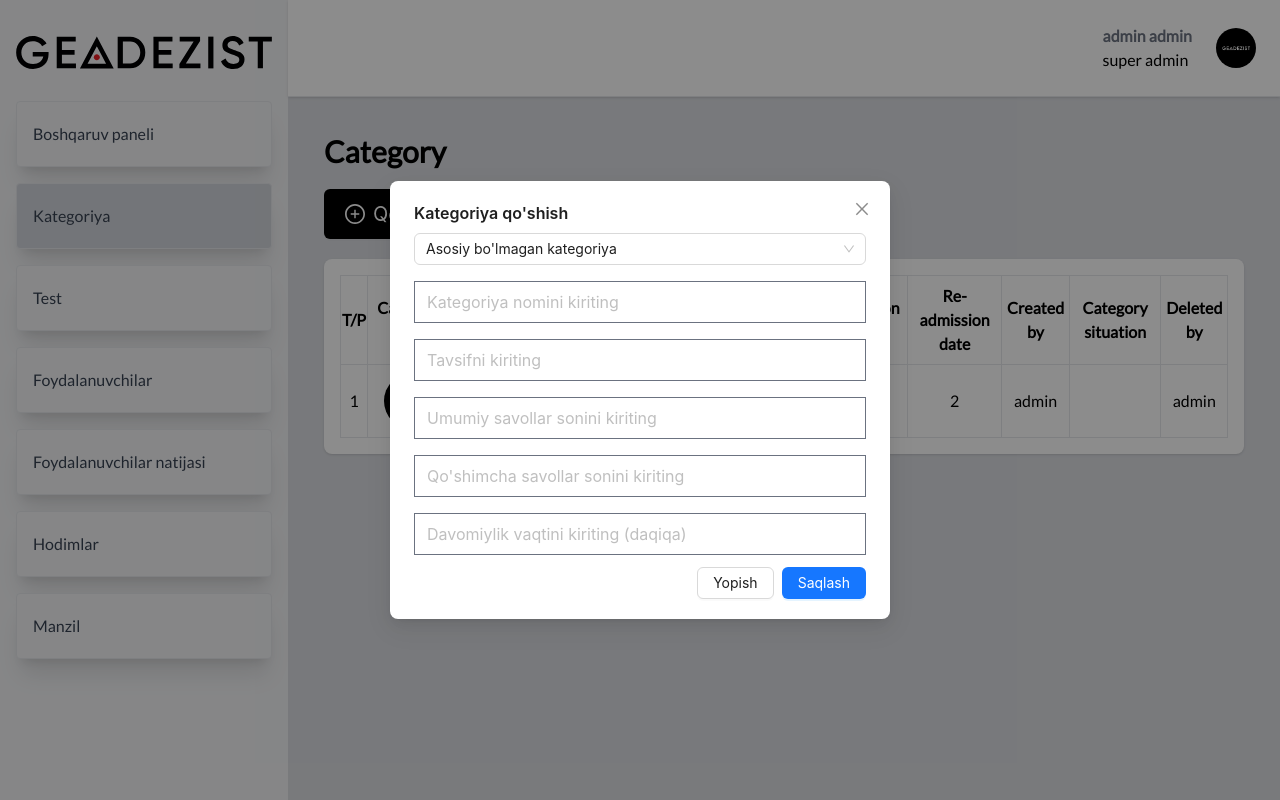
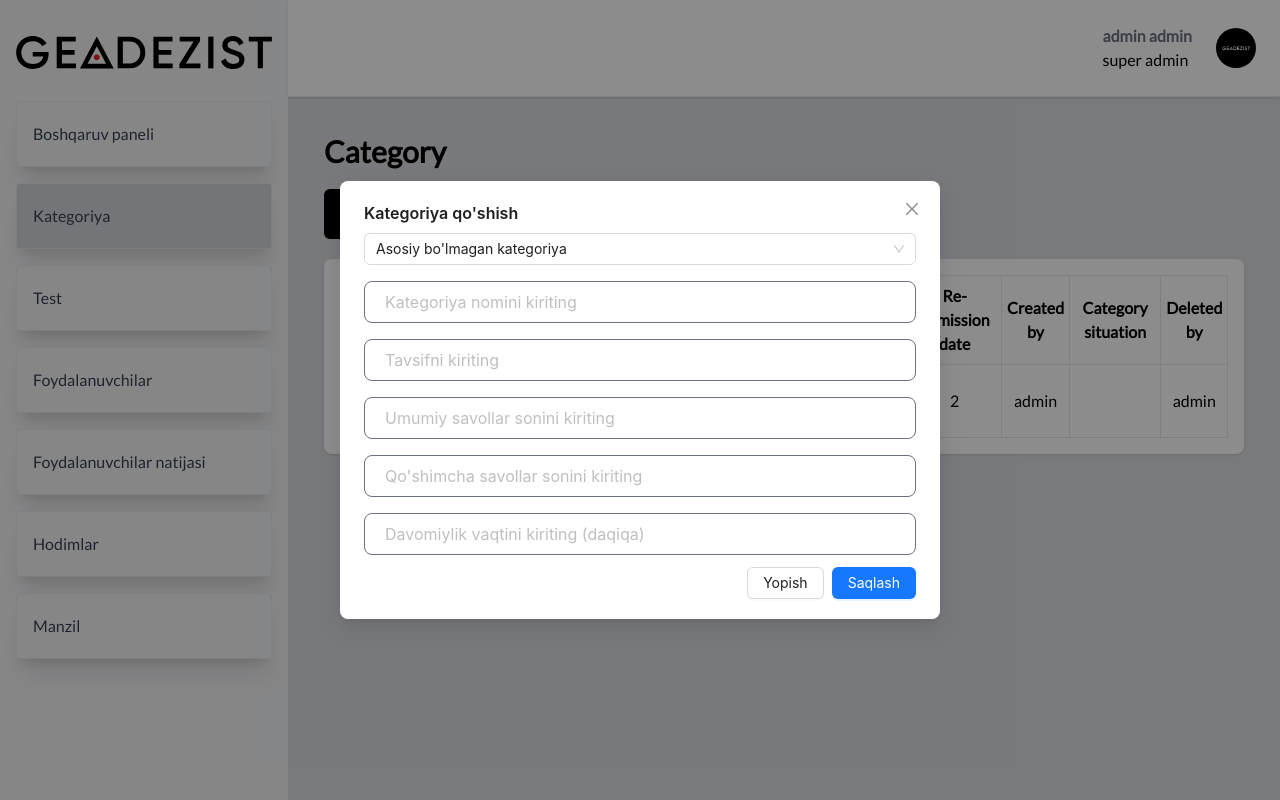
Before and after one commit to jasurhaydarovcode/GEADEZIST, a React (Vite) app: page /category in a window 1280 px wide. Both pictures are taken after a click on the button "Qo'shish". Built offline with nearby package versions, Linux system fonts and the light colour scheme.

Commit message:
imporlar yo'lini berdimcategoriyaga

```diff
--- a/src/components/Modal/CategoryAddModal.tsx
+++ b/src/components/Modal/CategoryAddModal.tsx
@@ -1,7 +1,7 @@
 import { useState } from 'react';
 import { Button, Modal, Input, Select } from 'antd';
 import { PlusCircleOutlined } from '@ant-design/icons';
-import { CategoryFormValues } from '@/types/Category'; // import type from types.ts
+import { CategoryFormValues } from '@/types/Category';
 
 const { Option } = Select;
 
@@ -41,6 +41,10 @@ const CategoryAddModal: React.FC = () => {
         setOpen(false);
     };
 
+    const InputStyles = {
+        input: 'w-full rounded-lg border border-stroke bg-transparent py-2 px-5 text-black outline-none focus:border-primary focus-visible:shadow-none dark:border-form-strokedark dark:bg-form-input dark:text-white dark:focus:border-primary'
+      };
+
     return (
         <>
             <Button onClick={() => setOpen(true)} color="default" variant="solid" className="text-xl px-5 py-6 my-5">
@@ -52,7 +56,7 @@ const CategoryAddModal: React.FC = () => {
                 open={open}
                 onOk={handleSave}
                 onCancel={handleCancel} // Modal yopilganda tozalash funksiyasi chaqiriladi
-                width={500}
+                width={600}
                 okText="Saqlash"
                 cancelText="Yopish"
             >
@@ -72,6 +76,7 @@ const CategoryAddModal: React.FC = () => {
                         <>
                             {/* Kategoriya nomi */}
                             <Input
+                                className={InputStyles.input}
                                 placeholder="Kategoriya nomini kiriting"
                                 value={formValues.categoryName}
                                 onChange={(e) => setFormValues({ ...formValues, categoryName: e.target.value })}
@@ -79,6 +84,7 @@ const CategoryAddModal: React.FC = () => {
 
                             {/* Tavsifi */}
                             <Input
+                                className={InputStyles.input}
                                 placeholder="Tavsifni kiriting"
                                 value={formValues.description}
                                 onChange={(e) => setFormValues({ ...formValues, description: e.target.value })}
@@ -90,21 +96,21 @@ const CategoryAddModal: React.FC = () => {
                     {formValues.categoryType === 'asosiy-bolmagan' && (
                         <>
                             {/* Kategoriya nomi */}
-                            <Input
+                            <Input className={InputStyles.input}
                                 placeholder="Kategoriya nomini kiriting"
                                 value={formValues.categoryName}
                                 onChange={(e) => setFormValues({ ...formValues, categoryName: e.target.value })}
                             />
 
                             {/* Tavsifi */}
-                            <Input
+                            <Input className={InputStyles.input}
                                 placeholder="Tavsifni kiriting"
                                 value={formValues.description}
                                 onChange={(e) => setFormValues({ ...formValues, description: e.target.value })}
                             />
 
                             {/* Umumiy savollar soni */}
-                            <Input
+                            <Input className={InputStyles.input}
                                 type="number" // Faqat raqam kiritish mumkin
                                 placeholder="Umumiy savollar sonini kiriting"
                                 value={formValues.totalQuestions}
@@ -113,7 +119,7 @@ const CategoryAddModal: React.FC = () => {
                             />
 
                             {/* Qo'shimcha savollar soni */}
-                            <Input
+                            <Input className={InputStyles.input}
                                 type="number" // Faqat raqam kiritish mumkin
                                 placeholder="Qo'shimcha savollar sonini kiriting"
                                 value={formValues.additionalQuestions}
@@ -122,7 +128,7 @@ const CategoryAddModal: React.FC = () => {
                             />
 
                             {/* Davomiylik vaqti */}
-                            <Input
+                            <Input className={InputStyles.input}
                                 type="number" // Faqat raqam kiritish mumkin
                                 placeholder="Davomiylik vaqtini kiriting (daqiqa)"
                                 value={formValues.duration}
--- a/src/pages/Category.tsx
+++ b/src/pages/Category.tsx
@@ -1,7 +1,9 @@
 import CategoryAddModal from "@/components/Modal/CategoryAddModal"
 import Layout from "@/components/Dashboard/Layout"
 import { geodeziyaLogo } from "@/helpers/imports/images"
-import { CategoryTableData } from '@/types/Category'; // import type from types.ts
+import { CategoryTableData } from '@/types/Category';
+
+
 
 const Category: React.FC = () => {
     // Ma'lumotlar turlari aniqlangan
```
